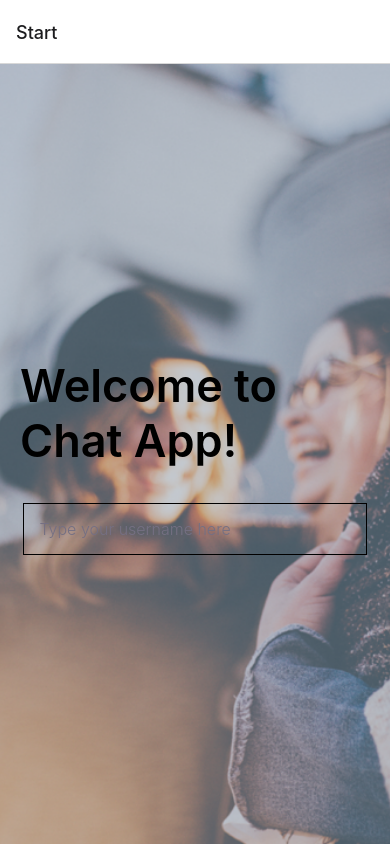
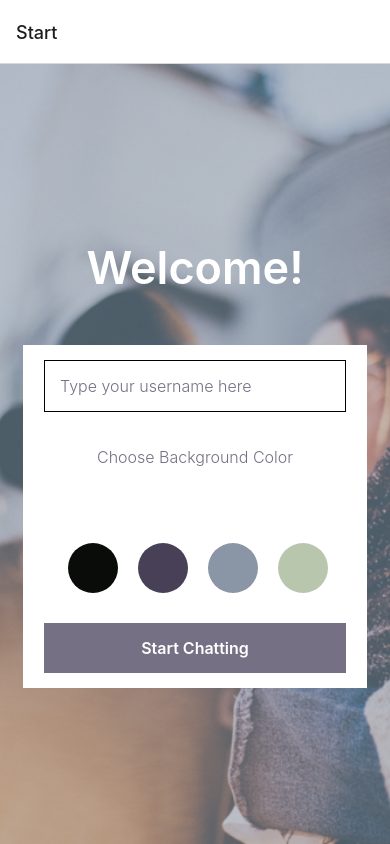
Before and after one commit to nehakhan77/chat, a React Native app: screen /Start in a window 390 px wide. Built offline with nearby package versions, Linux system fonts and the light colour scheme.

Commit message:
task 5.1

```diff
--- a/components/Chat.js
+++ b/components/Chat.js
@@ -2,14 +2,16 @@ import { useEffect } from 'react';
 import { StyleSheet, View, Text } from 'react-native';
 
 const Chat = ({ route, navigation }) => {
-    const { name } = route.params;
+    const { name , background } = route.params;
 
+
+{/* Set username */}
 useEffect(() => {
-    navigation.setOptions({ title: name });
+    navigation.setOptions({ title: name});
 }, []);
 
 return (
-   <View style={styles.container}>
+   <View style={[styles.container, {backgroundColor: background}]}>
      <Text>Hello Screen2!</Text>
    </View>
  );
--- a/components/Start.js
+++ b/components/Start.js
@@ -3,35 +3,53 @@ import { StyleSheet, View, Text, TouchableOpacity, TextInput, ImageBackground }
 
 const Start = ({ navigation }) => {
     const [name, setName] = useState("");
+    const [background, setBackground] = useState("");
+    const colors = ['#090C08', '#474056', '#8A95A5', '#B9C6AE'];
 
     return(
+        <ImageBackground source={require('../img/BackgroundImage.png')} resizeMode='cover' style={styles.backgroundImage}>
+            <Text style={styles.appTitle}>Welcome!</Text>
             <View style={styles.container}>
-            <ImageBackground source={require('../img/BackgroundImage.png')} resizeMode='cover' style={styles.backgroundImage}>
-                <Text style={styles.appTitle}>Welcome to Chat App!</Text>
+                {/* Container for user input*/}
                 <TextInput
                 style={styles.textInput}
                 value={name}
                 onChangeText={setName}
                 placeholder='Type your username here'
                 />
+                {/* View with text and colors container */}
+                <Text style={styles.backgroundColorText}>Choose Background Color</Text>
+                {/* Color selection buttons */}
 
+                <View style={styles.colorButtonsBox}>
+                    {colors.map((color, index) => (
+                        <TouchableOpacity
+                            key={index}
+                            style={[styles.colorButton, { backgroundColor: color }, background === color && styles.selected]}
+                            onPress={() => setBackground(color)}
+                        />
+                    ))}
+                </View>
 
-
+                {/* Button to start chatting */}
                 <TouchableOpacity
                 style={styles.button}
-                title="Enter the Chatroom"
-                onPress={() => navigation.navigate('Chat', { name: name})}
-                />
+                onPress={() => navigation.navigate('Chat', { name: name, background: background })}>
+                <Text style={styles.buttonText}>Start Chatting</Text>
+                </TouchableOpacity>
+            </View>
         </ImageBackground>
-        </View>
     );
 }
 
 const styles = StyleSheet.create({
  container: {
-   flex: 1,
-   justifyContent: 'center',
-   alignItems: 'center'
+   alignItems: 'center',
+   backgroundColor: '#ffffff',
+   width: '88%',
+   height: '44%',
+   marginBottom: 30,
+   justifyContent: 'space-evenly',
  },
  textInput: {
     fontSize: 16,
@@ -45,10 +63,17 @@ const styles = StyleSheet.create({
     opacity: 50
  },
  button: {
+    width: "88%",
+    backgroundColor: "#757083",
+    padding: 15,
+    marginTop: 25,
+    marginBottom: 15,
+    alignItems: "center"
+ },
+ buttonText: {
     fontSize: 16,
     fontWeight: "600",
-    fontColor: "#FFFFFF",
-    buttonColor: "#757083"
+    color: '#ffffff',
  },
  backgroundImage: {
     flex: 1,
@@ -57,12 +82,34 @@ const styles = StyleSheet.create({
     width: "100%",
     height: "100%"
  },
+ backgroundColorText: {
+    fontSize: 16,
+    color: "#757083",
+    marginTop: 20,
+    fontWeight: "300",
+    flex: 1
+ },
  appTitle: {
     fontSize: 45,
     fontWeight: "600",
-    fontColor: "#FFFFFF",
-    margin: 20
- }
+    color: "#FFFFFF",
+    justifyContent: "center",
+    marginBottom: 50,
+    marginTop: 50
+ },
+ colorButton: {
+    width: 50,
+    height: 50,
+    margin: 10,
+    borderRadius: 25
+ },
+ colorButtonsBox: {
+    flexDirection: 'row',
+    width: '80%',
+    justifyContent: "space-between",
+    top: 5,
+    bottom: 5
+ },
  });
 
 
--- a/package.json
+++ b/package.json
@@ -16,7 +16,10 @@
     "react": "18.2.0",
     "react-native": "0.73.6",
     "react-native-screens": "~3.29.0",
-    "react-native-safe-area-context": "4.8.2"
+    "react-native-safe-area-context": "4.8.2",
+    "react-dom": "18.2.0",
+    "react-native-web": "~0.19.6",
+    "@expo/metro-runtime": "~3.1.3"
   },
   "devDependencies": {
     "@babel/core": "^7.20.0"
```
Also changed, not shown: 1 other file (tests, documents, lock files or other folders). Lines whose indentation alone changed are shown as unchanged.
